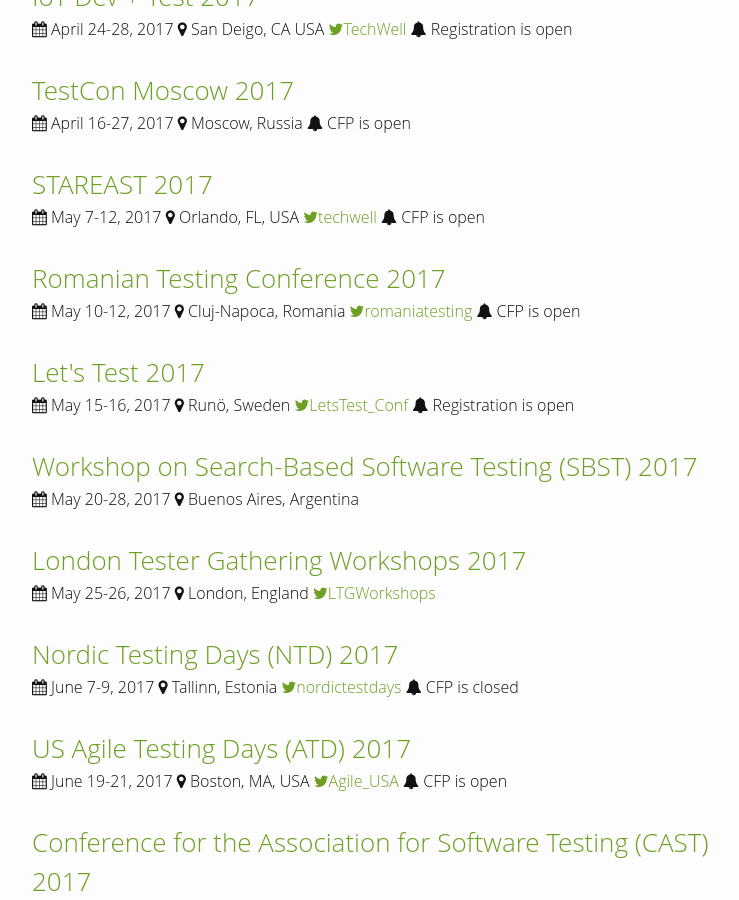
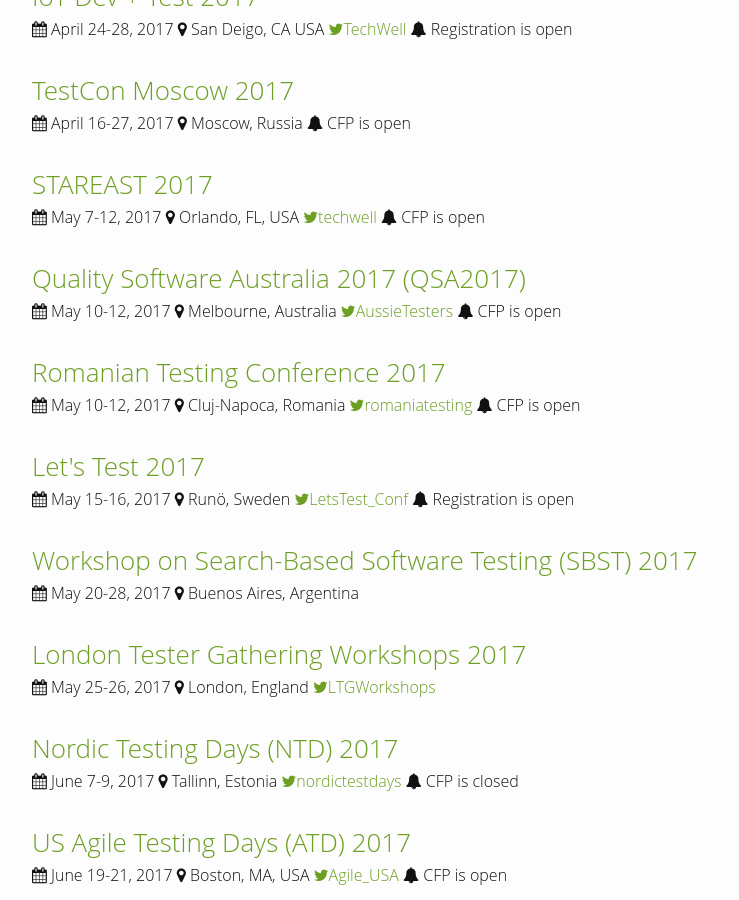
Before and after one commit to TestingConferences/testingconferences.github.io, a Jekyll site: the page built from index.html, in a window 1280 px wide and 900 px high, scrolled down 1871 px. Shown: the whole window, without its empty margins (238-977 px from the left). Built offline with Jekyll 4.4.1, drawn with Linux system fonts in a browser that asks for light colours.

Commit message:
Added QSA2017 to Current

```diff
--- a/_data/current.yml
+++ b/_data/current.yml
@@ -136,6 +136,13 @@
   twitter: techwell
   status: CFP is open
 
+- name: Quality Software Australia 2017 (QSA2017)
+  location: Melbourne, Australia
+  dates: "May 10-12, 2017"
+  url: http://qualitysoftware.com.au/
+  twitter: AussieTesters
+  status: CFP is open
+
 - name: Romanian Testing Conference 2017
   location: Cluj-Napoca, Romania
   dates: "May 10-12, 2017"
```
